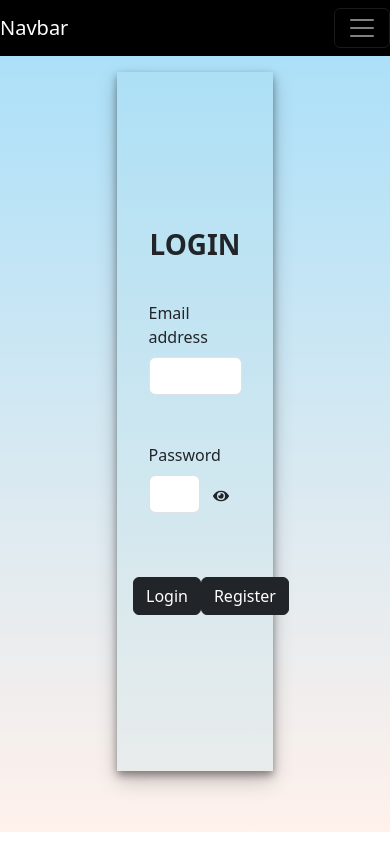
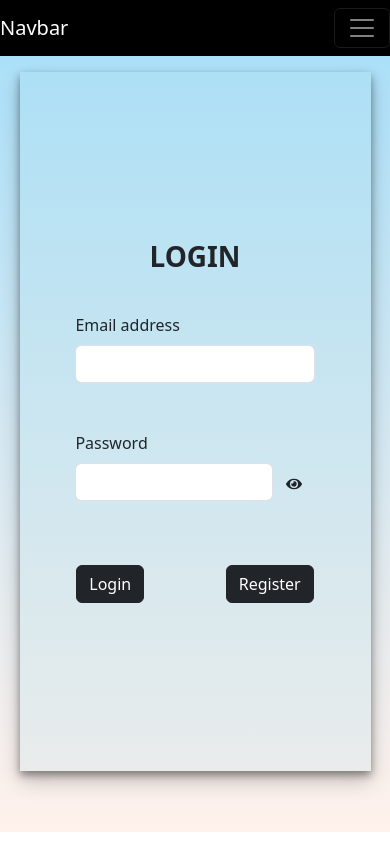
Before and after one commit to AyushSharma72/QvipTask, a React (Create React App) app in the folder client/: page /Login in a window 390 px wide. Built offline with nearby package versions, Linux system fonts and the light colour scheme.

Commit message:
responsive

```diff
--- a/client/src/App.css
+++ b/client/src/App.css
@@ -111,6 +111,8 @@
   }
   .MainContentDiv {
     width: 100% !important;
+    align-items: center;
+    justify-content: center;
   }
   .UserProfileDiv {
     width: 100%;
@@ -137,4 +139,8 @@
   .TabPanePersonalInfo form {
     width: 100% !important;
   }
+
+  .registerform{
+    width: 90% !important;
+  }
 }
```
